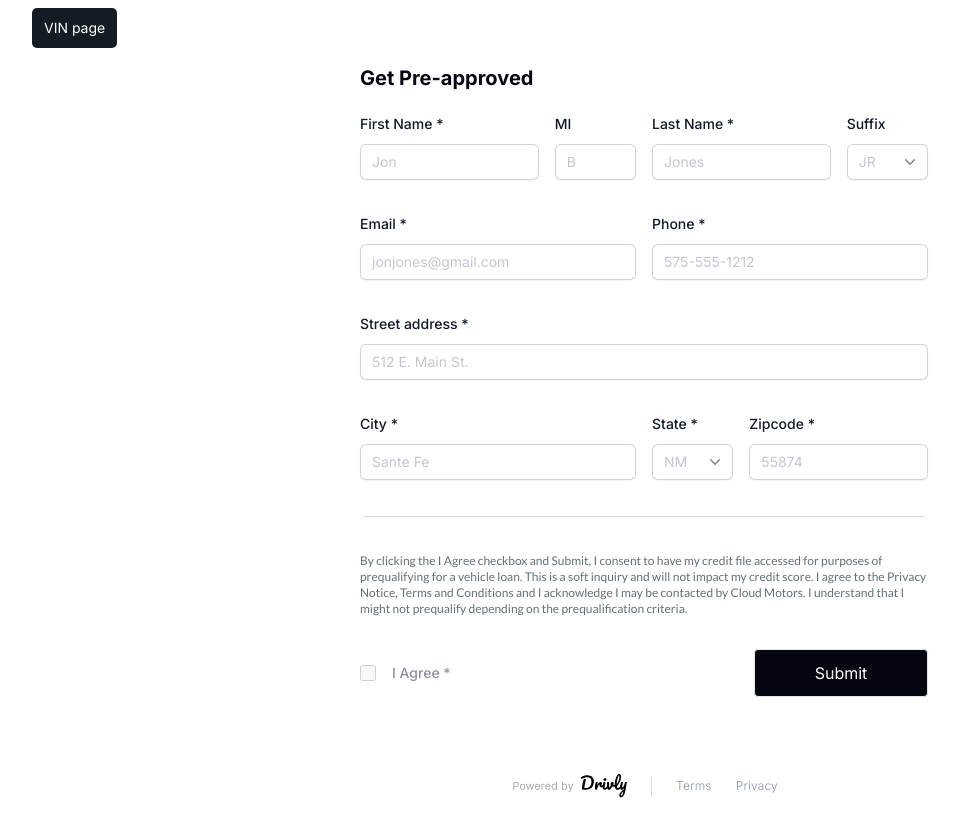
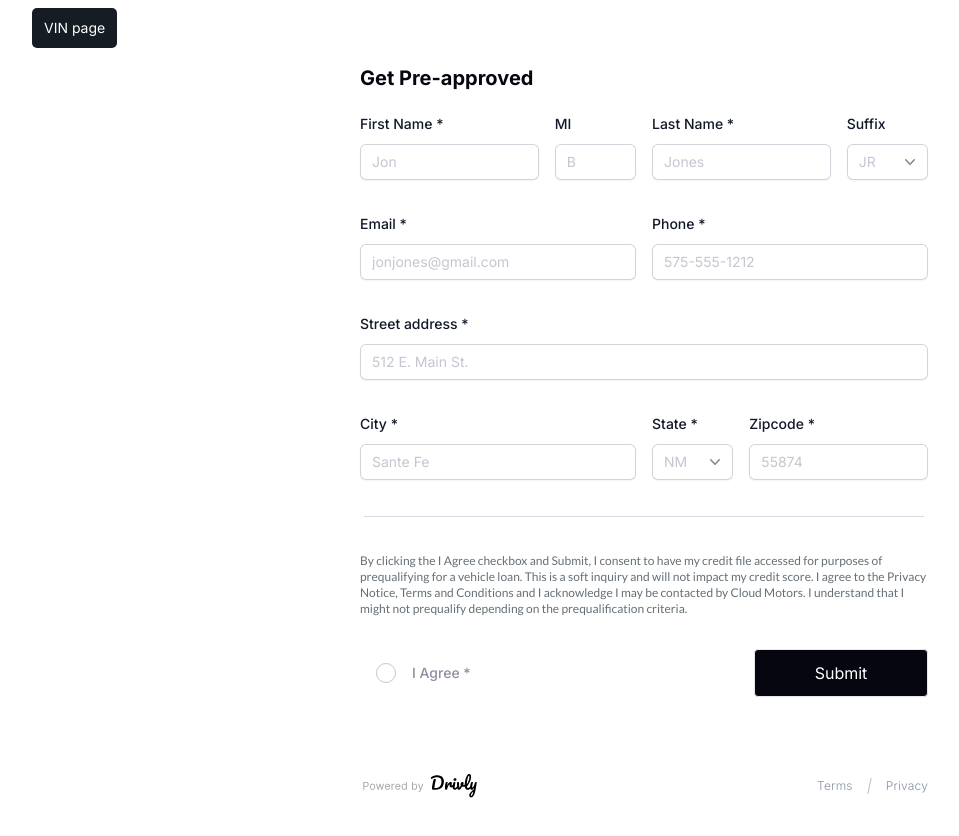
Before and after one commit to drivly/pre-approval, a Next.js app: page / in a window 1280 px wide. Shown: the top 836 px of the page, without its empty margins (0-959 px from the left). Built offline with nearby package versions, Linux system fonts and the light colour scheme.

Commit message:
added radio button for agree

```diff
--- /dev/null
+++ b/src/components/CheckIcon.tsx
@@ -0,0 +1,19 @@
+import { motion } from 'framer-motion'
+
+export default function CheckIcon(props: any) {
+  return (
+    <svg viewBox='0 0 24 24' fill='none' {...props}>
+      <circle cx={12} cy={12} r={12} fill='#fff' opacity='0.2' />
+      <motion.path
+        initial={{ pathLength: 0 }}
+        animate={{ pathLength: 1 }}
+        transition={{ delay: 0.1, type: 'tween', ease: 'easeOut', duration: 0.3 }}
+        d='M7 13l3 3 7-7'
+        stroke='#fff'
+        strokeWidth={2}
+        strokeLinecap='round'
+        strokeLinejoin='round'
+      />
+    </svg>
+  )
+}
--- a/src/components/Checkbox.tsx
+++ b/src/components/Checkbox.tsx
@@ -33,7 +33,7 @@ const Checkbox = React.forwardRef<HTMLInputElement, InputProps & CheckboxProps>(
           checked={field.value ? true : false}
           id={name}
           type='checkbox'
-          className={`${isValid ? 'outline-DRIVLY focus:ring-DRIVLY border-gray-300 ring-DRIVLY ring-offset-2' : ''} h-4 w-4 rounded text-skin-base accent-DRIVLY `}
+          className={`${isValid ? 'outline-DRIVLY focus:ring-DRIVLY border-gray-300 ring-DRIVLY ring-offset-2' : ''} h-4 w-4 rounded-full text-skin-base accent-DRIVLY `}
         />
       </div>
       <div className='text-sm leading-6'>
--- a/src/components/Footer.tsx
+++ b/src/components/Footer.tsx
@@ -3,13 +3,14 @@ import React from 'react'
 
 export default function Footer() {
   return (
-    <div className='flex h-[50px] items-center justify-center space-x-6'>
+    <div className='flex h-[50px] items-center justify-between w-full'>
       <div className='flex items-center space-x-[6px]'>
         <Image src='/PoweredByDark.svg' alt='Powered by' width={117} height={22} />
       </div>
-      <div className='h-[20px] w-px bg-[#8792A2]/30' />
-      <div className='flex space-x-6 font-sans text-[12px] leading-[22px] font-light tracking-[0.015em] text-[#8792A2]'>
+
+      <div className='flex space-x-4 font-sans text-[12px] leading-[22px] font-light tracking-[0.015em] text-[#8792A2] items-center'>
         <a href='https://driv.ly/terms'>Terms</a>
+        <div className='h-[16px] w-px bg-[#8792A2]/60 rotate-12' />
         <a href='https://driv.ly/privacy'>Privacy</a>
       </div>
     </div>
--- a/src/components/Form.tsx
+++ b/src/components/Form.tsx
@@ -9,6 +9,7 @@ import AgreementText from './AgreementText'
 import Checkbox from './Checkbox'
 import Footer from './Footer'
 import InputField from './InputField'
+import RadioInput from './RadioInput'
 import RequiredPhone from './RequiredPhone'
 import SelectMenu from './SelectMenu'
 
@@ -55,10 +56,9 @@ export default function Form({ searchParams }: { searchParams?: any }) {
       <form
         onSubmit={handleSubmit(onSubmit)}
         className='h-full max-w-[640px] select-none py-8 px-4 sm:pl-10 sm:pr-8 lg:min-h-[700px]'>
-          <div className='w-fit'>
-
-        <h1 className='mb-5 text-xl font-bold text-skin-base'>Get Pre-approved</h1>
-          </div>
+        <div className='w-fit'>
+          <h1 className='mb-5 text-xl font-bold text-skin-base'>Get Pre-approved</h1>
+        </div>
         <div className='grid max-w-2xl grid-cols-1 gap-x-4 gap-y-8 sm:grid-cols-6'>
           <InputField
             {...register('firstName', {
@@ -176,17 +176,24 @@ export default function Form({ searchParams }: { searchParams?: any }) {
         <hr className='border-px mx-1 my-9 border-baseAlt2Color' />
         <AgreementText dealer='Cloud Motors' />
         <div className='flex w-full items-center justify-between'>
-          <Checkbox control={control} name='agree' label='I Agree *' isValid={isValid} />
+          <RadioInput
+            label='I Agree *'
+            name='agree'
+            control={control}
+            isValid={isValid}
+
+          />
+          {/* <Checkbox control={control} name='agree' label='I Agree *' isValid={isValid} /> */}
           <button
             disabled={!watchAgree}
-            className='h-12 w-[174px] rounded-[4px]  border bg-skin-button-inverted text-skin-inverted hover:border-DRIVLY'
+            className='h-12 min-w-[174px] rounded-[4px]  border bg-skin-button-inverted text-skin-inverted hover:border-DRIVLY'
             type='submit'>
             Submit
           </button>
         </div>
-      <div className={`${searchParams ? 'lg:hidden pt-16 pb-8' : 'pt-16'}  block `}>
-        <Footer />
-      </div>
+        <div className={`${searchParams ? 'pt-16 pb-8 lg:hidden' : 'pt-16'}  block `}>
+          <Footer />
+        </div>
       </form>
     </>
   )
--- /dev/null
+++ b/src/components/RadioInput.tsx
@@ -0,0 +1,91 @@
+import { RadioGroup } from '@headlessui/react'
+import { motion } from 'framer-motion'
+import { useController } from 'react-hook-form'
+import CheckIcon from './CheckIcon'
+
+export default function RadioInput(props: any) {
+  const { name, label, control, value } = props
+  const { field } = useController({
+    name,
+    control,
+    rules: { required: true },
+  })
+
+  console.log('value', value)
+
+  return (
+    <RadioGroup
+      {...field}
+      onChange={field.onChange}
+      value={value}
+      as='div'
+      className='flex w-full flex-col'>
+      <RadioGroup.Label className='sr-only'>I agree</RadioGroup.Label>
+      <RadioGroup.Option value={name}>
+        {({ checked, active }) => (
+          <div className='flex items-center space-x-4'>
+            <motion.div
+              className='relative'
+              animate={checked ? 'checked' : active ? 'active' : 'inactive'}>
+              <motion.div
+                variants={{
+                  inactive: {
+                    scale: 1,
+                  },
+                  active: {
+                    scale: 1.25,
+                    opacity: 1,
+                    transition: {
+                      delay: 0,
+                      duration: 0.2,
+                    },
+                  },
+                  checked: {
+                    scale: 1.25,
+                    opacity: 1,
+                  },
+                }}
+                transition={{ duration: 0.6, delay: 0.2, type: 'tween', ease: 'circOut' }}
+                className='absolute inset-0 ml-4 rounded-full bg-slate-200'></motion.div>
+              <motion.div
+                initial={false}
+                variants={{
+                  inactive: {
+                    backgroundColor: 'var(--white)',
+                    borderColor: 'var(--gray-400)',
+                    color: 'var(--gray-400)',
+                  },
+                  active: {
+                    backgroundColor: 'var(--white)',
+                    borderColor: 'var(--dark)',
+                    color: 'var(--white)',
+                  },
+                  checked: {
+                    backgroundColor: 'var(--dark)',
+                    borderColor: 'var(--dark)',
+                    color: 'var(--white)',
+                  },
+                }}
+                transition={{ duration: 0.2 }}
+                className='relative ml-4 flex h-5 w-5 shrink-0 items-center rounded-full border'>
+                {checked && (
+                  <div className='ml-0 shrink-0 rounded-full bg-black'>
+                    <CheckIcon className='h-5 w-5' />
+                  </div>
+                )}
+              </motion.div>
+            </motion.div>
+            <RadioGroup.Label as='label' className='text-sm leading-6'>
+              <span
+                className={`${
+                  field.value ? 'text-skin-base' : 'text-[#8E8EA3]'
+                } font-medium transition-all duration-150 ease-out`}>
+                {label}
+              </span>
+            </RadioGroup.Label>
+          </div>
+        )}
+      </RadioGroup.Option>
+    </RadioGroup>
+  )
+}
--- a/src/components/SelectMenu.tsx
+++ b/src/components/SelectMenu.tsx
@@ -15,7 +15,6 @@ export default function SelectField(props: any) {
   const method = useController(props)
   const { name, label, cats, variant, errormsg } = props as SelectFieldProps
 
-  console.log('method.field.value', method.field.value)
   return (
     <div className={`${variant} relative`}>
       <Listbox
--- a/src/styles/globals.css
+++ b/src/styles/globals.css
@@ -4,6 +4,9 @@
 
 @layer base {
   :root {
+    --dark: rgb(22, 22, 22);
+    --white: rgb(255, 255, 255);
+    --gray-400: rgb(203, 203, 203);
     --color-text-base: 6, 6, 17;
     --color-text-label: 102, 111, 117;
     --color-text-placeholder: 160, 166, 172;
--- a/tailwind.config.js
+++ b/tailwind.config.js
@@ -74,6 +74,24 @@ module.exports = {
         darkGreen: '#3A6D48',
         lightBorder: '#F5F5F5',
         MODAL_OVERLAY: '#DCDCDC',
+        GRAY_1: '#CBCBCB',
+        GRAY_2: '#FBFBFB',
+        GRAY_3: '#425466',
+        BADGE__GRAY: '#eff2f5c1',
+        OPT_GRAY: '#DEDEDE',
+        BG_WHITE: '#F5F5F5',
+        DETAIL__WHITE: '#EFF2F5',
+        BLACK__1: '#161616',
+        TEXT__DARK: '#100024',
+        DRIVLY: '#060611',
+        DETAIL__BLACK: '#16162A',
+        MARKER__LIGHT: '#D9D9D9',
+        BADGE_BORDER: '#E4E6E9',
+        STEEL__BLUE: '#58667E',
+        off_white: '#F8FAFD',
+        BORDER__LIGHT: '#F4F4F4',
+        DRIVLY_GREEN: '#00CAB9',
+        WHITE_1: '#E9E9E9',
       },
     },
   },
```
